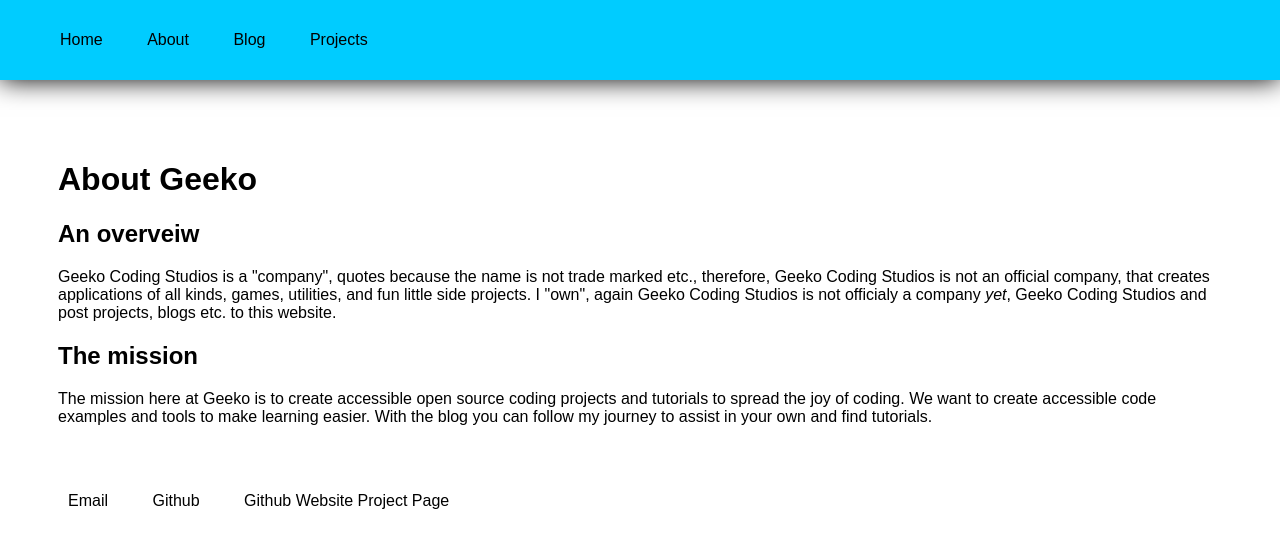
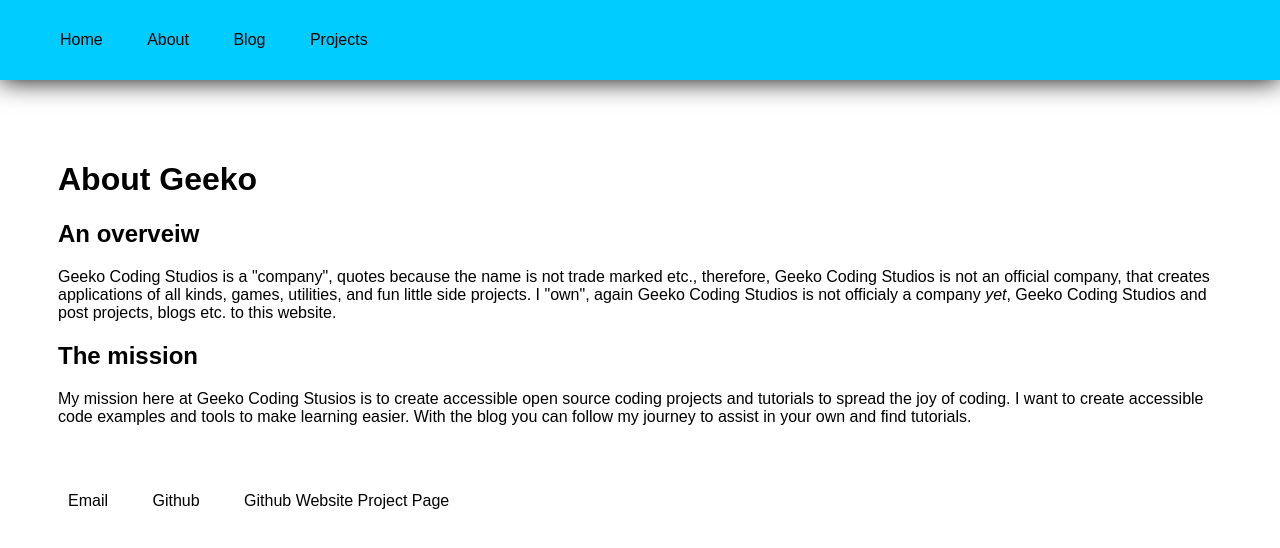
Before and after one commit to Geeko/geeko.github.io, a Jekyll site: the page built from about/index.html, in a window 1280 px wide. Shown: the top 548 px of the page. Built offline with Jekyll 4.4.1, drawn with Linux system fonts in a browser that asks for light colours.

Commit message:
Update index.html

```diff
--- a/about/index.html
+++ b/about/index.html
@@ -9,6 +9,6 @@ title: About Geeko
  again Geeko Coding Studios is not officialy a company <i>yet</i>, Geeko Coding Studios and post projects, blogs etc. to this website.</p>
 
 <h2>The mission</h2>
-<p>	The mission here at Geeko is to create accessible open source coding projects and tutorials to spread the joy of coding.
-We want to create accessible code examples and tools to make learning easier. With the blog you can follow my journey to assist
+<p>	My mission here at Geeko Coding Stusios is to create accessible open source coding projects and tutorials to spread the joy
+of coding. I want to create accessible code examples and tools to make learning easier. With the blog you can follow my journey to assist
 in your own and find tutorials.</p>
```
